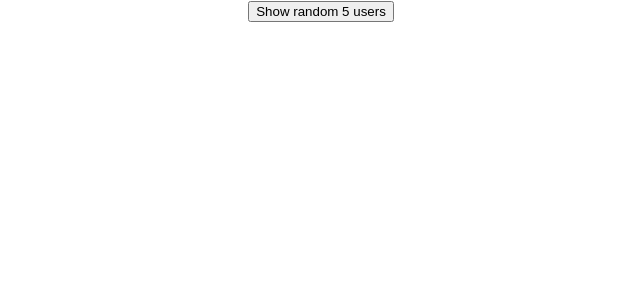
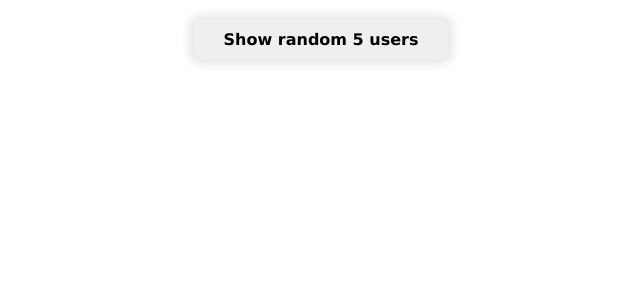
Before and after one commit to hugobosy/mini-project-react-fetch, a React (Create React App) app: page / in a window 1280 px wide. Shown: the top 300 px of the page, without its empty margins (319-959 px from the left). Built offline with nearby package versions, Linux system fonts and the light colour scheme.

Commit message:
add css components & download content users fake

```diff
--- a/src/components/App.css
+++ b/src/components/App.css
@@ -1,38 +1,9 @@
+* {
+  margin: 0;
+  padding: 0;
+  box-sizing: border-box;
+}
 .App {
   text-align: center;
+  padding: 20px;
 }
-
-.App-logo {
-  height: 40vmin;
-  pointer-events: none;
-}
-
-@media (prefers-reduced-motion: no-preference) {
-  .App-logo {
-    animation: App-logo-spin infinite 20s linear;
-  }
-}
-
-.App-header {
-  background-color: #282c34;
-  min-height: 100vh;
-  display: flex;
-  flex-direction: column;
-  align-items: center;
-  justify-content: center;
-  font-size: calc(10px + 2vmin);
-  color: white;
-}
-
-.App-link {
-  color: #61dafb;
-}
-
-@keyframes App-logo-spin {
-  from {
-    transform: rotate(0deg);
-  }
-  to {
-    transform: rotate(360deg);
-  }
-}
--- a/src/components/App.js
+++ b/src/components/App.js
@@ -13,7 +13,7 @@ function App() {
 
 
     const handleClick = () => {
-        fetch('https://randomuser.me/api/?results=5')
+        fetch('https://randomuser.me/api/?results=6')
             .then(res => res.json())
             .then(data => {
                 setState(data.results)
--- /dev/null
+++ b/src/components/ButtonUsers.css
@@ -0,0 +1,10 @@
+.btn {
+    border: 0;
+    padding: 10px 30px;
+    font-size: 16px;
+    font-family: Verdana, sans-serif;
+    font-weight: 700;
+    border-radius: 8px;
+    box-shadow: 0 0 10px 5px rgba(0,0,0, .1);
+    cursor: pointer;
+}
--- a/src/components/ButtonUsers.js
+++ b/src/components/ButtonUsers.js
@@ -1,7 +1,8 @@
 import React from "react";
+import './ButtonUsers.css';
 
 export const ButtonUsers = (props) => {
     return (
-        <button onClick={props.click}>Show random 5 users</button>
+        <button className="btn" onClick={props.click}>Show random 5 users</button>
     )
 }
--- /dev/null
+++ b/src/components/UsersList.css
@@ -0,0 +1,12 @@
+.list {
+    list-style-type: none;
+    display: grid;
+    grid-template-columns: repeat(auto-fill, minmax(350px, 1fr));
+    padding-top: 100px;
+    grid-gap: 30px;
+}
+
+.list-item {
+    padding: 20px;
+    box-shadow: 0 0 20px 5px rgba(0,0,0,.1);
+}
--- a/src/components/UsersList.js
+++ b/src/components/UsersList.js
@@ -1,12 +1,30 @@
 import React from "react";
+import './UsersList.css';
 
 export const UsersList = (props) => {
     console.log(props.state)
 
-    const users = props.state.map(user => <li key={user.cell}>{user.name.first}</li>)
+    const users = props.state.map(user => {
+        return (
+            <li key={user.cell} className="list-item">
+               <div className="block-item">
+                   <img src={user.picture.large} alt="user_photo" className="user-photo"/>
+                   <div>
+                       <p><span className="name">{user.name.title}</span>&nbsp;<span
+                           className="name">{user.name.first}</span>&nbsp;<span className="name">{user.name.last}</span>
+                       </p>
+                       <p>Email: <strong>{user.email}</strong></p>
+                       <p>Płeć: <strong>{user.gender === "male" ? "Męzczyzna" : "Kobieta"}</strong></p>
+                       <p>Tel: <strong>{user.phone}</strong></p>
+
+                   </div>
+               </div>
+            </li>
+        )
+    })
 
     return (
-        <ul>
+        <ul className="list">
             {users}
         </ul>
     )
```
